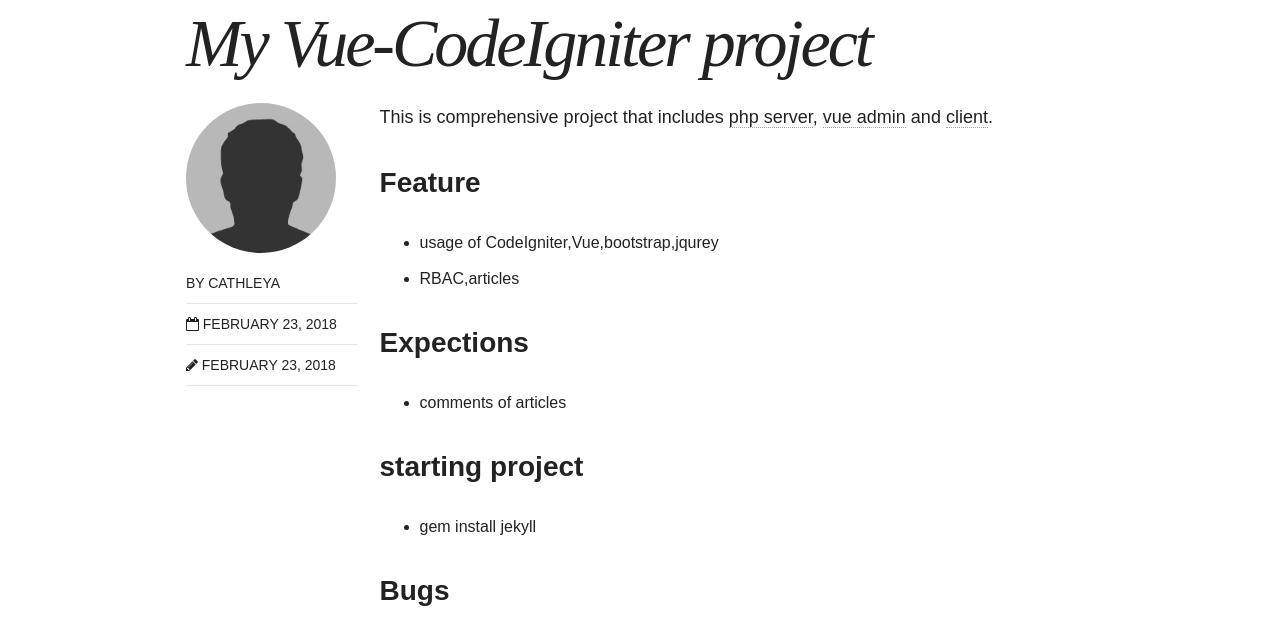
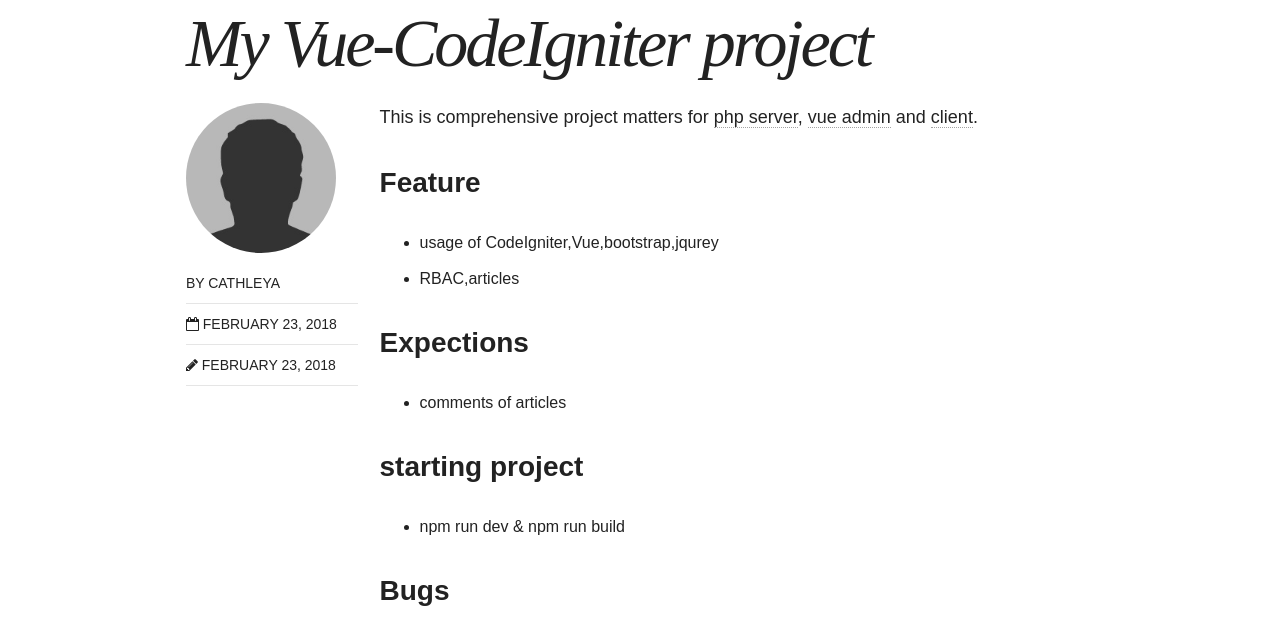
Before and after one commit to cathleya/cathleya.github.io, a Jekyll site: the page built from _posts/blog/2018-02-23-My Vue-CodeIgniter project.md, in a window 1280 px wide. Shown: the part 525-1149 px from the top of the page. Built offline with Jekyll 4.4.1, drawn with Linux system fonts in a browser that asks for light colours; nearby versions of some CDN libraries; library files that are not in the unit come from our copies.

Commit message:
modified blogs
modified blogs

```diff
--- a/_includes/scripts.html
+++ b/_includes/scripts.html
@@ -2,8 +2,8 @@
   var BASE_URL = '{{ site.url }}';
 </script>
 
-<script src="https://ajax.googleapis.com/ajax/libs/jquery/1.9.1/jquery.min.js"></script>
-<script>window.jQuery || document.write('<script src="{{ site.url }}/assets/js/vendor/jquery-1.9.1.min.js"><\/script>')</script>
+<!-- <script src="https://ajax.googleapis.com/ajax/libs/jquery/1.9.1/jquery.min.js"></script>
+ --><script>window.jQuery || document.write('<script src="{{ site.url }}/assets/js/vendor/jquery-1.9.1.min.js"><\/script>')</script>
 <script src="{{ site.url }}/assets/js/scripts.min.js"></script>
 
 {% if site.owner.google.analytics %}
--- a/_posts/blog/2018-02-23-My Vue-CodeIgniter project.md
+++ b/_posts/blog/2018-02-23-My Vue-CodeIgniter project.md
@@ -12,7 +12,7 @@ modified: 2018-02-23T10:09:19-04:00
 ---
 
 
-This is comprehensive project that includes [php server](https://github.com/cathleya/Axis_Serve), [vue admin](https://github.com/cathleya/Axis_Admin) and [client](https://github.com/cathleya/Axis_home).
+This is comprehensive project matters for [php server](https://github.com/cathleya/Axis_Serve), [vue admin](https://github.com/cathleya/Axis_Admin) and [client](https://github.com/cathleya/Axis_home).
 
 
 
@@ -28,7 +28,7 @@ This is comprehensive project that includes [php server](https://github.com/cath
 
 ### starting project ###
 
-* gem install jekyll
+* npm run dev & npm run build
 
 ### Bugs ###
 
```
Also changed, not shown: _posts/blog/2017-01-05-My own IM project.md (+1 -1 lines), about/index.md (+1 -1 lines).
